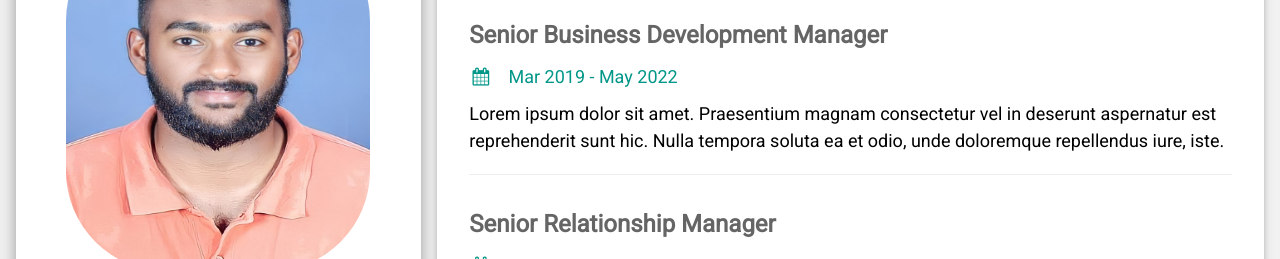
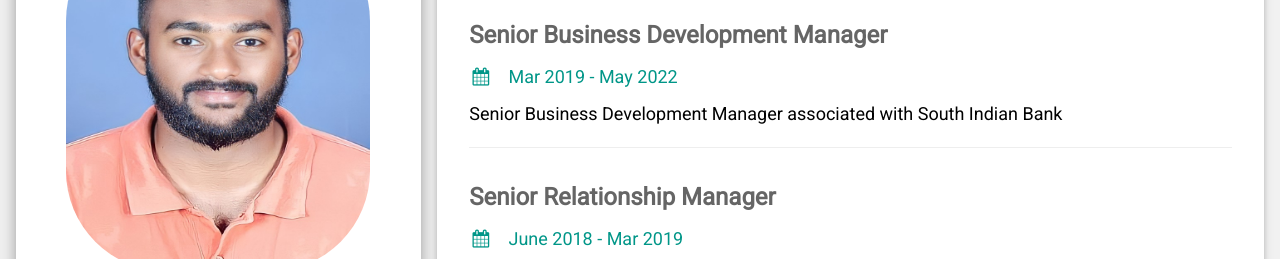
Before and after one commit to Ashickh/My_CV, a plain HTML site: page index.html in a window 1280 px wide. Shown: the part 115-374 px from the top of the page. Drawn offline with nearby package versions, Linux system fonts and the light colour scheme.

Commit message:
exp update

```diff
--- a/index.html
+++ b/index.html
@@ -1,6 +1,6 @@
 <!DOCTYPE html>
 <html>
-<title>Ashic K H</title>
+<title>Ashic K H - CV</title>
 <meta charset="UTF-8">
 <meta name="viewport" content="width=device-width, initial-scale=1">
 <link rel="stylesheet" href="https://www.w3schools.com/w3css/4/w3.css">
@@ -96,9 +96,7 @@
                         <h3 class="w3-opacity"><b>Senior Business Development Manager</b></h3>
                         <h5 class="w3-text-teal"><i class="fa fa-calendar fa-fw w3-margin-right"></i>Mar 2019 - May 2022
                         </h5>
-                        <h5>Lorem ipsum dolor sit amet. Praesentium magnam consectetur vel in deserunt aspernatur est
-                            reprehenderit sunt hic. Nulla tempora soluta ea et odio, unde doloremque repellendus iure,
-                            iste.</h5>
+                        <h5>Senior Business Development Manager associated with South Indian Bank</h5>
                         <hr>
                     </div>
                     <div class="w3-container">
```
